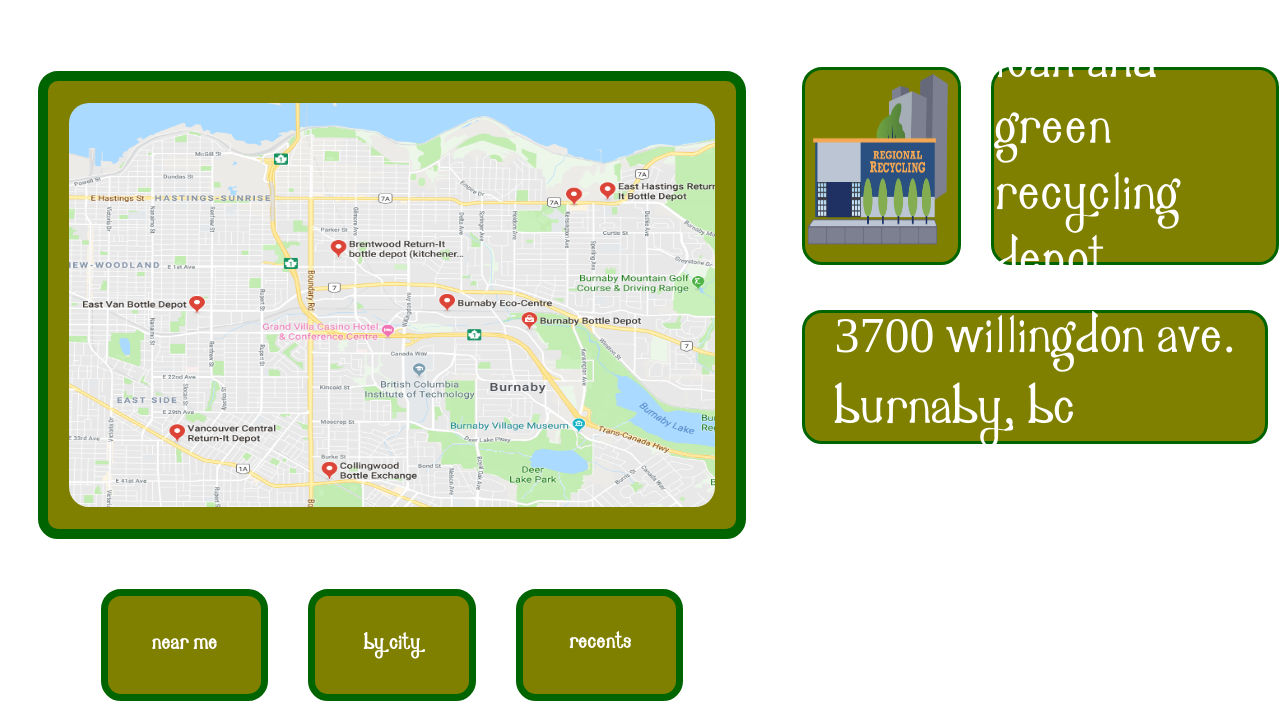
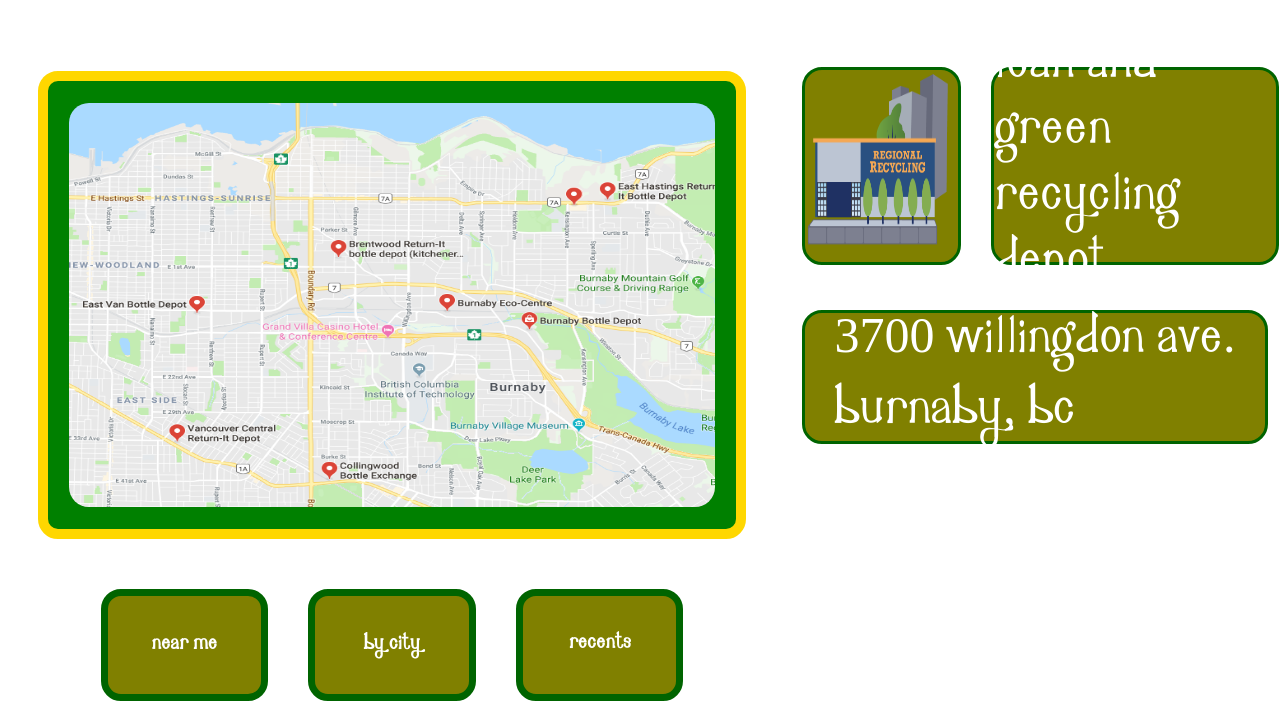
Before and after one commit to aleksandra-codes/GreenPoints, a plain HTML site: page Sprint 2/Linked Pages/pagelocation.html in a window 1280 px wide. Shown: the part 177-878 px from the top of the page. Drawn offline with Linux system fonts and the light colour scheme.

Commit message:
Updated BackLog

```diff
--- a/Sprint 2/Linked Pages/pagelocation.css
+++ b/Sprint 2/Linked Pages/pagelocation.css
@@ -18,9 +18,9 @@ body     {  width: 100%; height: 100%; font-family: 'organic_fruitregular'}
             display: flex; flex-direction: column;
 }
 
-#mapimg  {  margin: 30px; background-color: olive; height: 70%;
+#mapimg  {  margin: 30px; background-color: green; height: 70%;
             border-radius:20px; border-style: solid;
-            border-color: darkgreen; border-width: 10px;
+            border-color: gold; border-width: 10px;
             display:flex; align-items: center; justify-content: center;
 }
 
```
Also changed, not shown: 1 other file.
